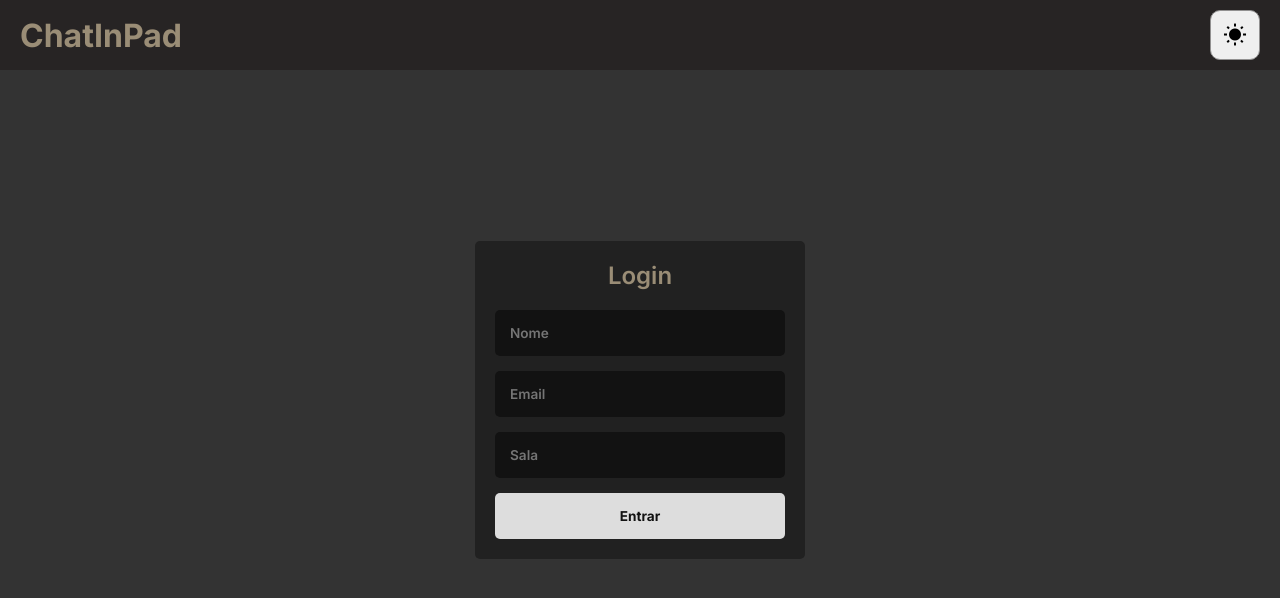
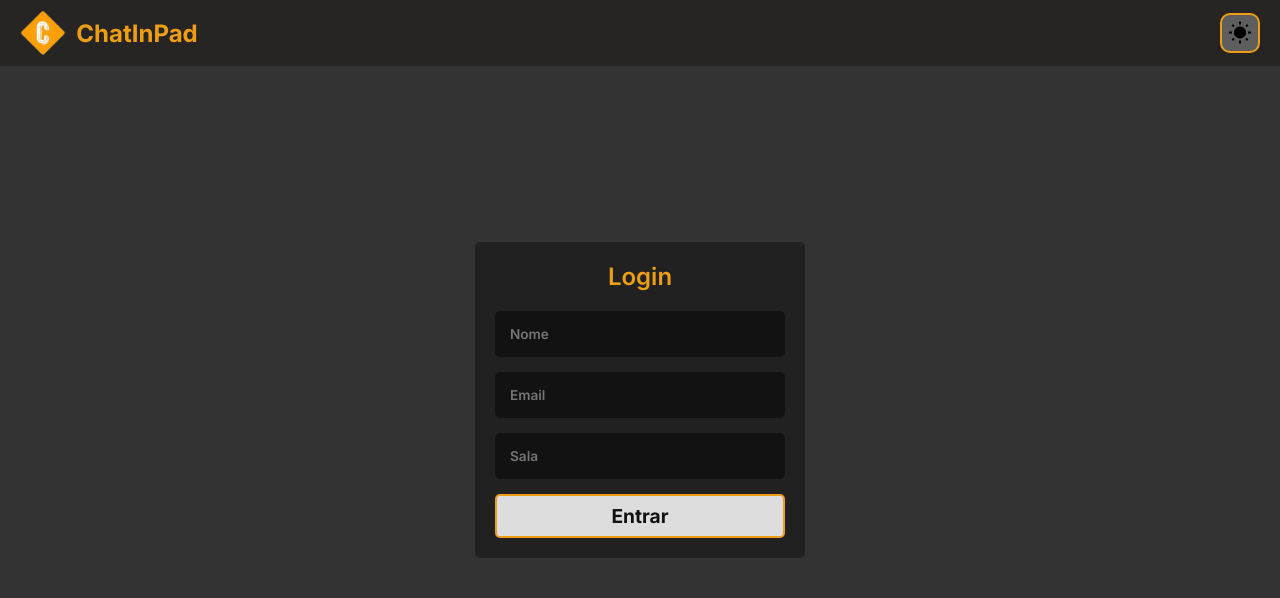
Before and after one commit to elpperger/chatScript, a plain HTML site: page frontend/index.html in a window 1280 px wide. Drawn offline with nearby package versions, Linux system fonts and the light colour scheme.

Commit message:
Inserção da logo e revisão do código

```diff
--- a/frontend/css/style.css
+++ b/frontend/css/style.css
@@ -26,14 +26,15 @@ body {
 }
 
 #toggleBtn {
-    border: #919090 1px solid;
+    border: #ee9e15 2px solid;
     border-radius: 10px;
-    width: 50px;
-    height: 50px;
+    width: 40px;
+    height: 40px;
     display: flex;
     justify-content: center;
     align-items: center;
     cursor: pointer;
+    background-color: #5e5e5e;
 }
 
 /* Estilos para o header fixo */
@@ -49,18 +50,24 @@ body {
     align-items: center;
 }
 
+.header__logo {
+    width: 20%;
+    max-width: 100px;
+    height: auto;
+    margin-right: 10px;
+}
+
+
 .header__title {
     margin: 0;
-    color: #9a8d76;
+    color: #ee9e15;
+    font-size: 1.5rem;
+    align-self: center;
 }
 
-.header__buttons button {
-    background-color: #555;
-    color: #fff;
-    border: none;
-    padding: 8px 16px;
-    border-radius: 4px;
-    cursor: pointer;
+.header__title-container {
+    display: flex;
+    align-items: center;
 }
 
 .container {
@@ -80,7 +87,7 @@ body {
 }
 
 .login__title {
-    color: #9a8d76
+    color: #ee9e15
 }
 
 .login>h2 {
@@ -143,13 +150,14 @@ body {
 
 .login__button {
     border: none;
-    padding: 15px;
+    padding: 8px;
     border-radius: 5px;
-    font-size: 0.85rem;
+    font-size: 1.20rem;
     font-weight: 700;
     background-color: #ddd;
     cursor: pointer;
     color: #121212;
+    border: #ee9e15 2px solid;
 }
 
 .login__button:hover {
--- a/frontend/index.html
+++ b/frontend/index.html
@@ -4,6 +4,7 @@
 <head>
     <meta charset="UTF-8">
     <meta name="viewport" content="width=device-width, initial-scale=1.0">
+    <link rel="icon" type="image/x-icon" href="./images/logo.png">
 
     <link rel="stylesheet" href="https://fonts.googleapis.com/css2?family=Material+Symbols+Outlined:opsz,wght,FILL,GRAD@24,400,1,0" />
     <link rel="stylesheet" href="./css/style.css">
@@ -16,11 +17,15 @@
 <body id="content" class="dark-mode">
 
     <header class="header">
-        <h1 class="header__title">ChatInPad</h1>
+        <div class="header__title-container">
+            <img src="./images/logo.png" alt="Logo Chat" class="header__logo"> <!-- Sua logo aqui -->
+            <h1 class="header__title">ChatInPad</h1>
+        </div>
         <button id="toggleBtn">
             <i class="material-icons" id="sunIcon">wb_sunny</i> <!-- Ícone do sol -->
         </button>
     </header>
+
 
     <section class="container">
 
--- a/frontend/js/script.js
+++ b/frontend/js/script.js
@@ -132,8 +132,8 @@ const handleLogin = (event) => {
     login.style.display = "none";
     chat.style.display = "flex";
 
-    websocket = new WebSocket("wss://chatscript.onrender.com")
-    // websocket = new WebSocket("ws://localhost:8080");
+    // websocket = new WebSocket("wss://chatscript.onrender.com")
+    websocket = new WebSocket("ws://localhost:8080");
     websocket.onmessage = processMessage;
 };
 
```
Also changed, not shown: backend/src/server.js (+0 -52 lines), frontend/images/logo.png (added).
